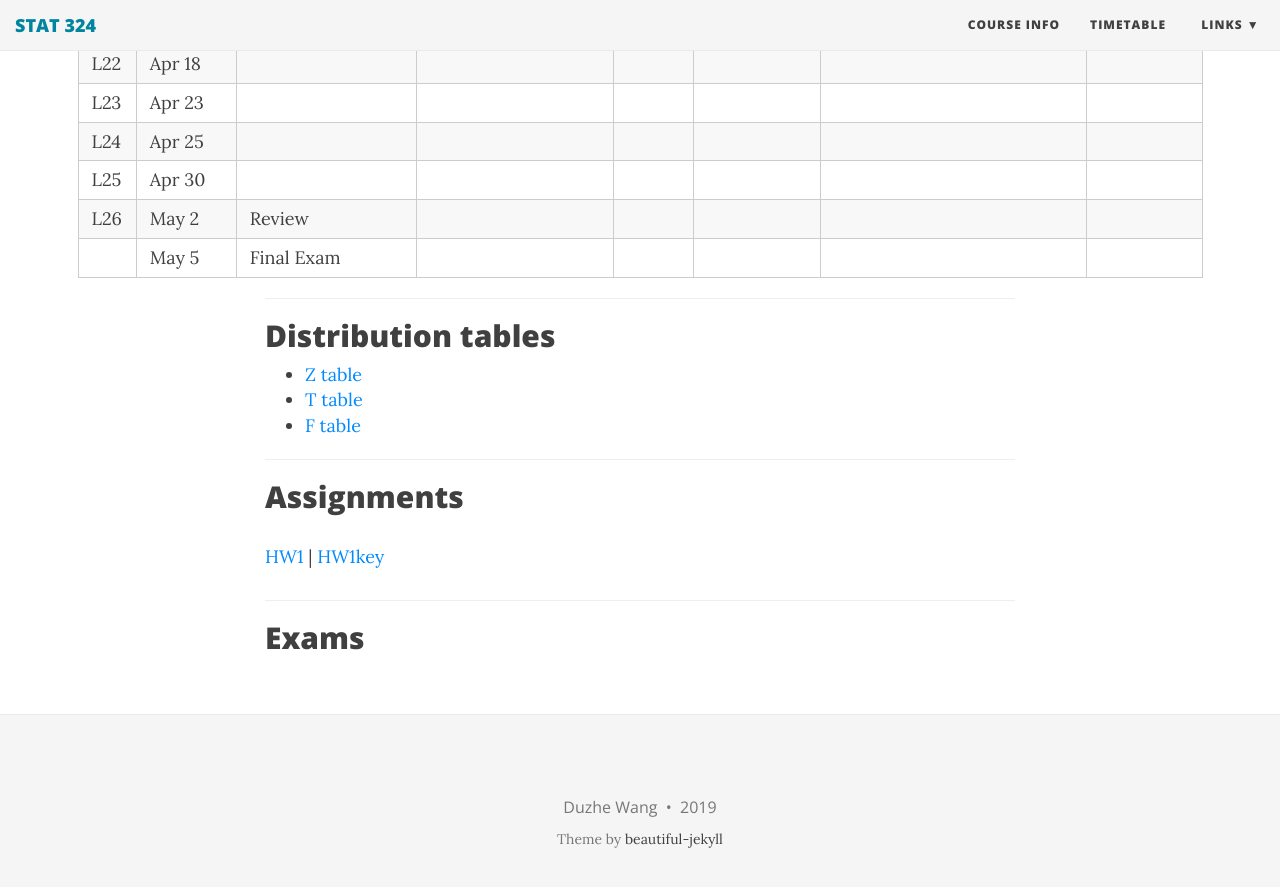
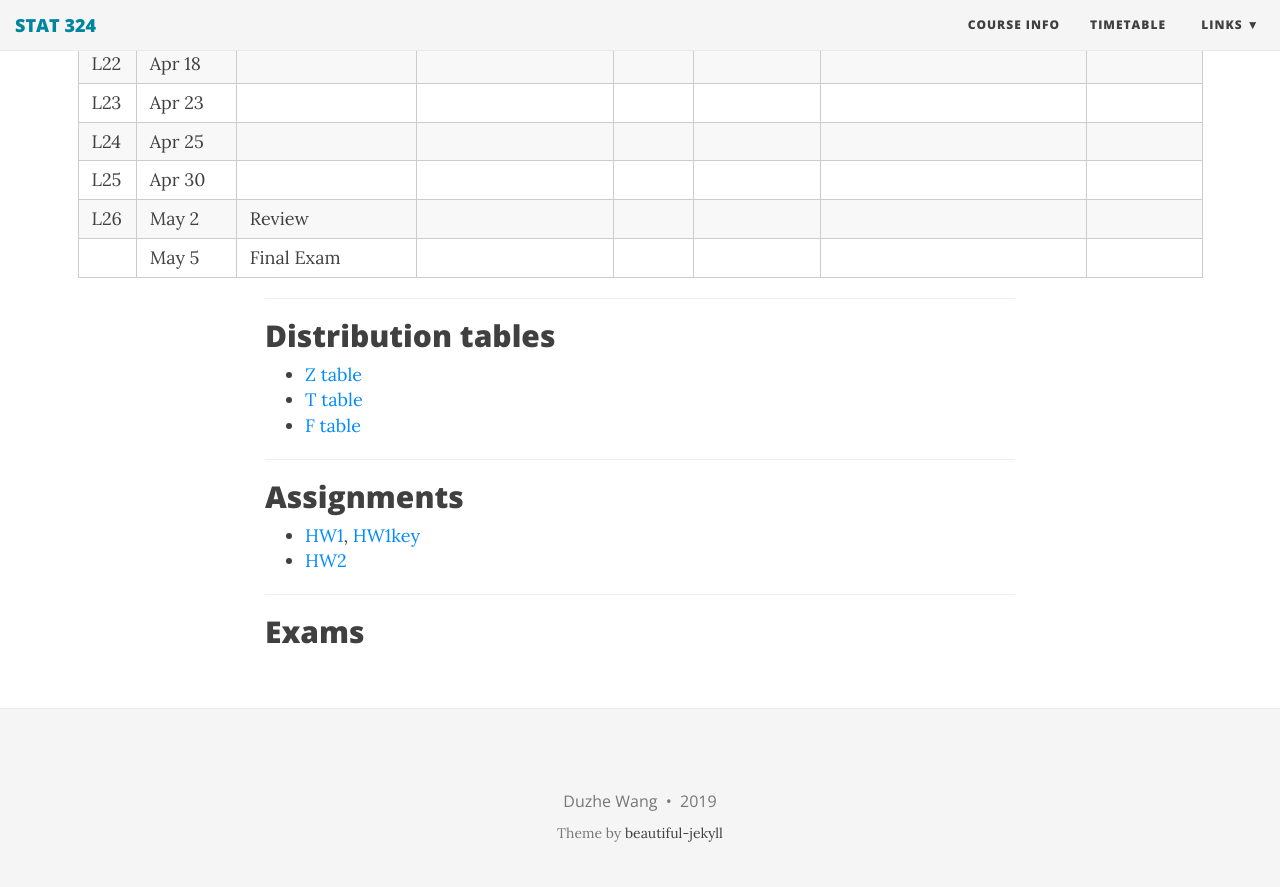
Before and after one commit to duzhewang/stat324, a Jekyll site: the page built from timetable.md, in a window 1280 px wide and 900 px high, scrolled down 1467 px. Shown: the top 887 px of the window. Built offline with Jekyll 4.4.1, drawn with Linux system fonts in a browser that asks for light colours; nearby versions of some CDN libraries.

Commit message:
Update timetable.md

```diff
--- a/timetable.md
+++ b/timetable.md
@@ -50,7 +50,9 @@
 -------------------------------------------------------------------------------------------------
 
 ## Assignments
-[HW1](https://github.com/dzwang91/stat324/raw/gh-pages/hw/hw1.pdf) | [HW1key](https://github.com/dzwang91/stat324/raw/gh-pages/hw/hw1key.pdf)
+- [HW1](https://github.com/dzwang91/stat324/raw/gh-pages/hw/hw1.pdf), [HW1key](https://github.com/dzwang91/stat324/raw/gh-pages/hw/hw1key.pdf)
+- [HW2](https://github.com/dzwang91/stat324/raw/gh-pages/hw/hw2.pdf)
+
 
 --------------------------------------------------------------------------------------------------
 
```
